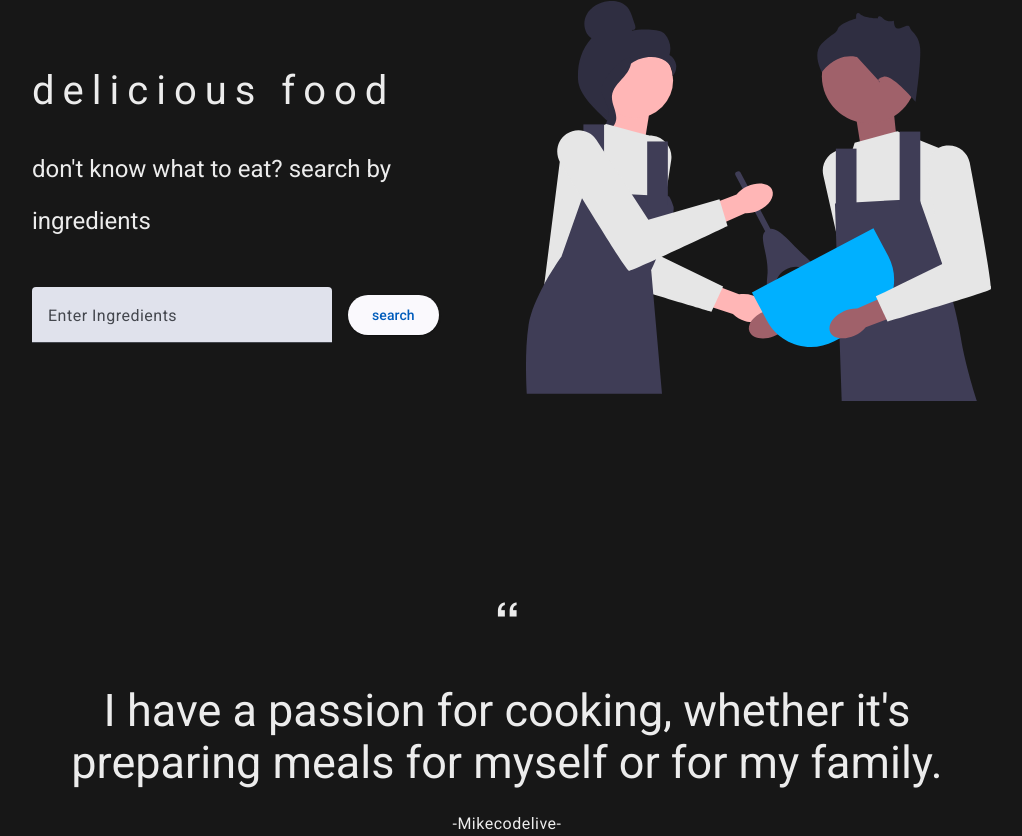
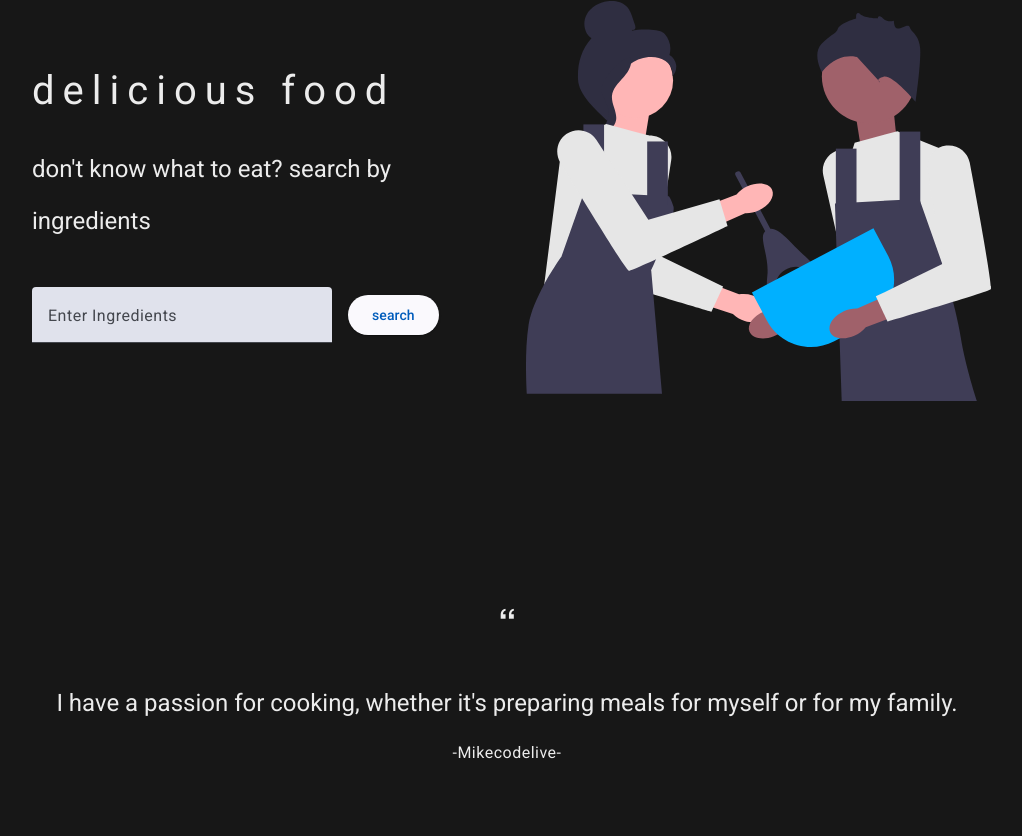
Before and after one commit to Mike-codelive/Recipe-Search-App, an Angular app: page / in a window 1280 px wide. Shown: the part 223-1059 px from the top of the page, without its empty margins (133-1155 px from the left). After the commit the page ends 1032 px from the top, so only its background shows below. Built offline with nearby package versions, Linux system fonts and the light colour scheme.

Commit message:
Adjust Typografy

```diff
--- a/src/app/footer/footer.component.css
+++ b/src/app/footer/footer.component.css
@@ -0,0 +1,3 @@
+footer {
+  padding-bottom: 2rem;
+}
--- a/src/app/header/header.component.css
+++ b/src/app/header/header.component.css
@@ -18,11 +18,6 @@
 
 .hero-title h1 {
   letter-spacing: 0.5rem;
-  font-size: 2.5rem;
-}
-
-.hero-title h2 {
-  font-size: 1.5rem;
 }
 
 .hero_img {
--- a/src/app/recipes/recipes.component.html
+++ b/src/app/recipes/recipes.component.html
@@ -8,8 +8,7 @@
         [src]="recipe.image ? recipe.image : 'assets/demo-recipe.svg'"
         [alt]="recipe.title"
       />
-      <h1 class="text-center ml-1-5 mr-1-5">{{ recipe.title }}</h1>
-      <h2 class="text-center mb-1-5">Ingredients</h2>
+      <h1 class="text-center mx-1-5 mb-2">{{ recipe.title }}</h1>
       <div class="flex flex-col space-around">
         <ol class="w-full ml-1-5 mr-1-5">
           @for (usedIngredient of recipe.usedIngredients; track $index) {
--- a/src/styles.css
+++ b/src/styles.css
@@ -41,10 +41,10 @@ main {
    * `article` contexts in Chrome, Firefox, and Safari.
    */
 
-h1 {
+/* h1 {
   font-size: 2em;
   margin: 0.67em 0;
-}
+} */
 
 /* Grouping content
      ========================================================================== */
@@ -429,6 +429,10 @@ template {
   margin-bottom: 1.5rem;
 }
 
+.mb-2 {
+  margin-bottom: 2rem;
+}
+
 .ml-1-5 {
   margin-left: 1.5rem;
 }
@@ -569,3 +573,16 @@ body {
   margin: 0;
   font-family: Roboto, "Helvetica Neue", sans-serif;
 }
+
+.mat-typography h1 {
+  font-size: 2.5rem;
+}
+
+.mat-typography h2 {
+  font-size: 1.5rem;
+}
+
+.mx-1-5 {
+  margin-left: 1.5rem;
+  margin-right: 1.5rem;
+}
```
